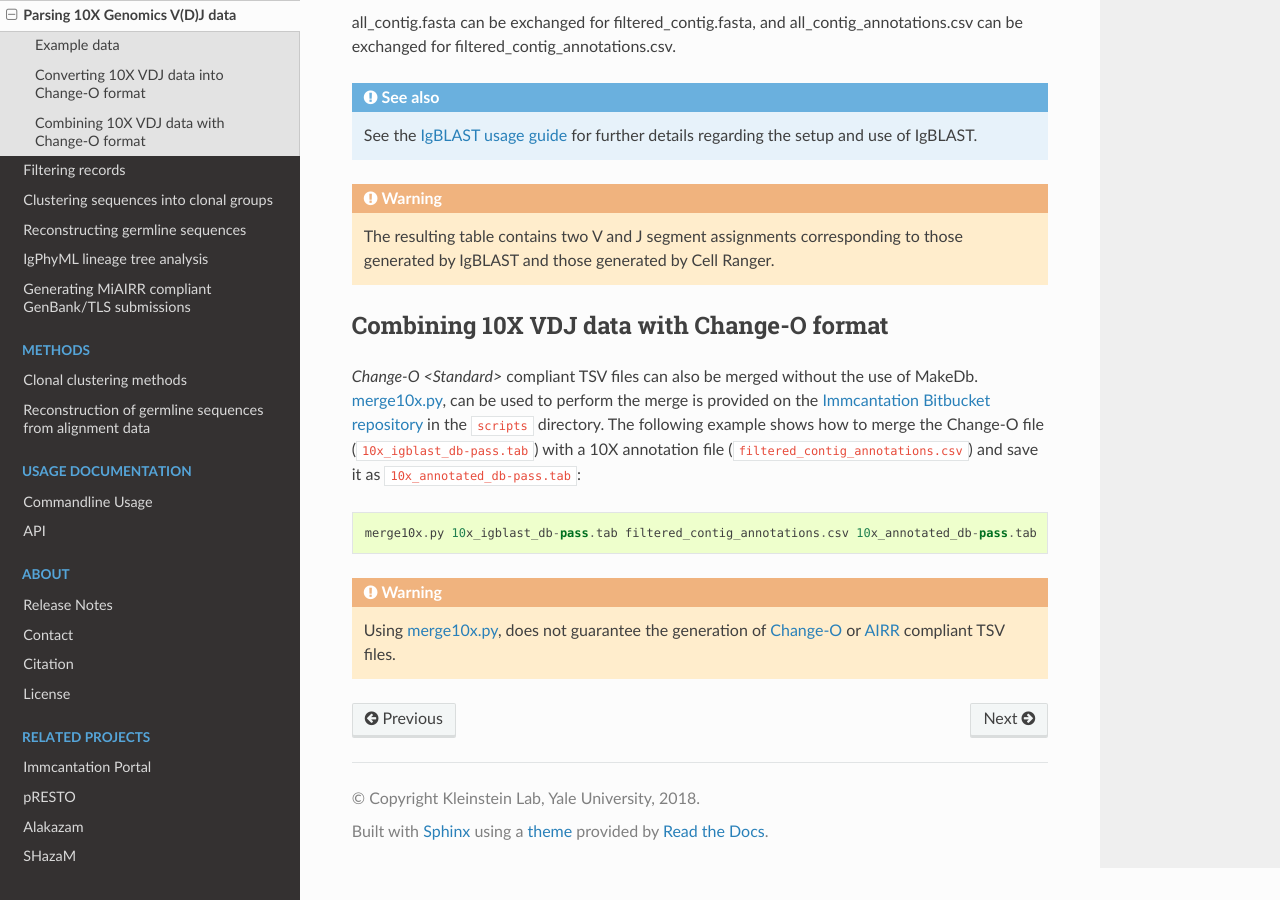
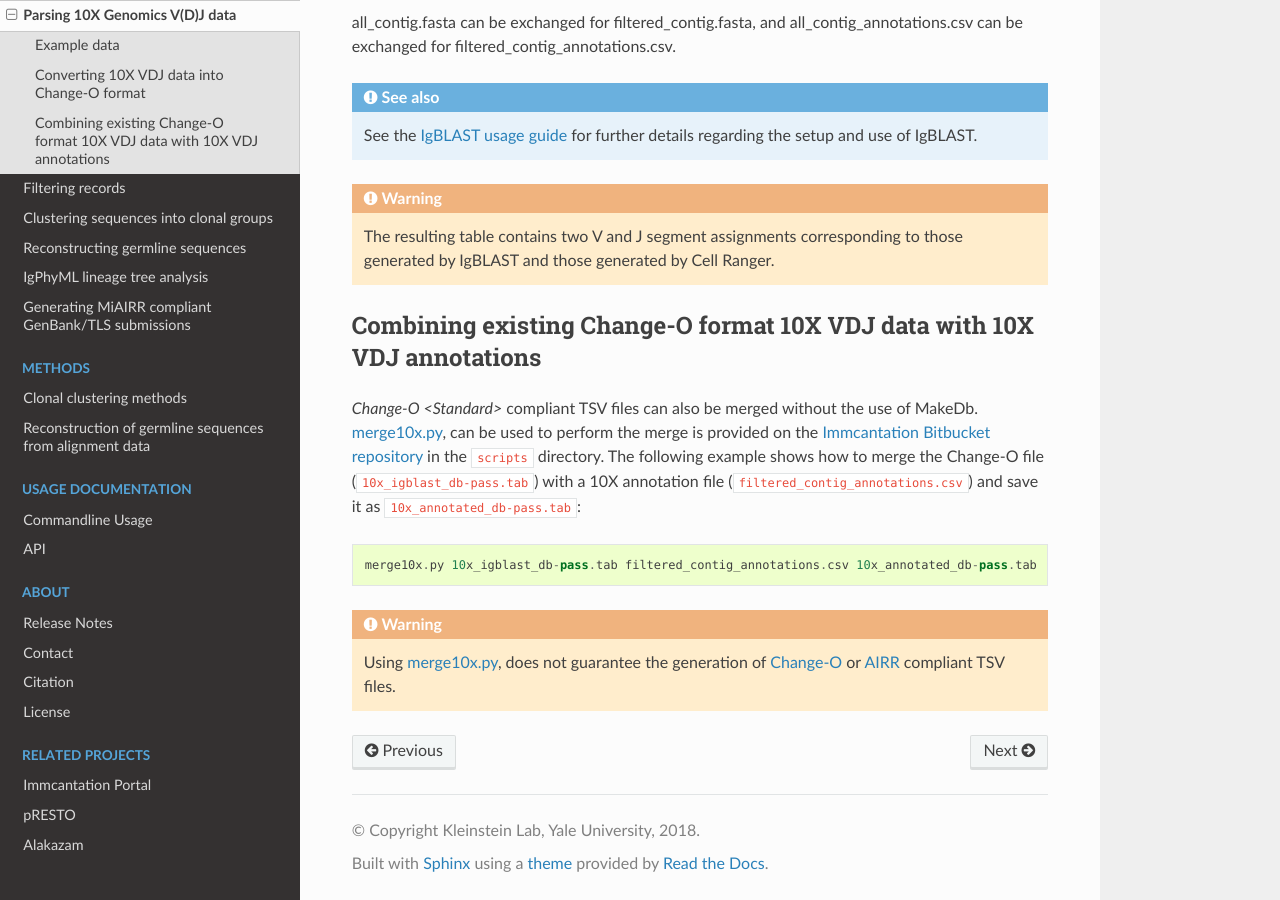
Before and after one commit to immcantation/changeo, a Sphinx documentation site: the page built from docs/examples/10X.rst, in a window 1280 px wide and 900 px high, scrolled down 703 px. Built offline with Sphinx 7.4.7 and the Read the Docs theme 2.0.0, drawn with Linux system fonts in a browser that asks for light colours; formulas are drawn with MathJax 3.

Commit message:
10X documentation update additional corrections

```diff
--- a/docs/examples/10X.rst
+++ b/docs/examples/10X.rst
@@ -44,7 +44,7 @@ for filtered_contig_annotations.csv.
     The resulting table contains two V and J segment assignments corresponding to
     those generated by IgBLAST and those generated by Cell Ranger.
 
-Combining 10X VDJ data with Change-O format
+Combining existing Change-O format 10X VDJ data with 10X VDJ annotations
 --------------------------------------------------------------------------------
 
 `Change-O <Standard>` compliant TSV files can also be merged without the use of :ref:`MakeDb`.
```
